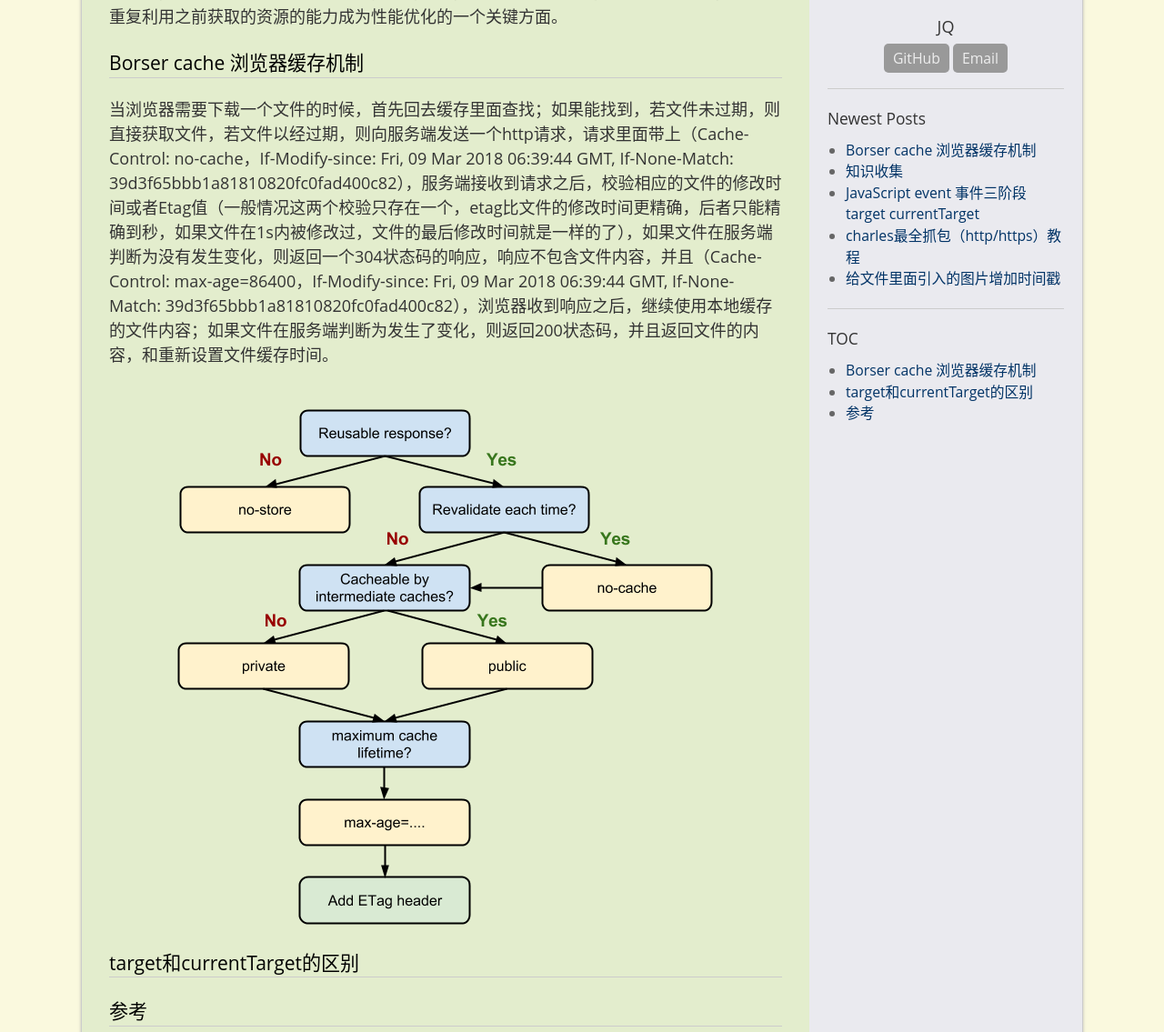
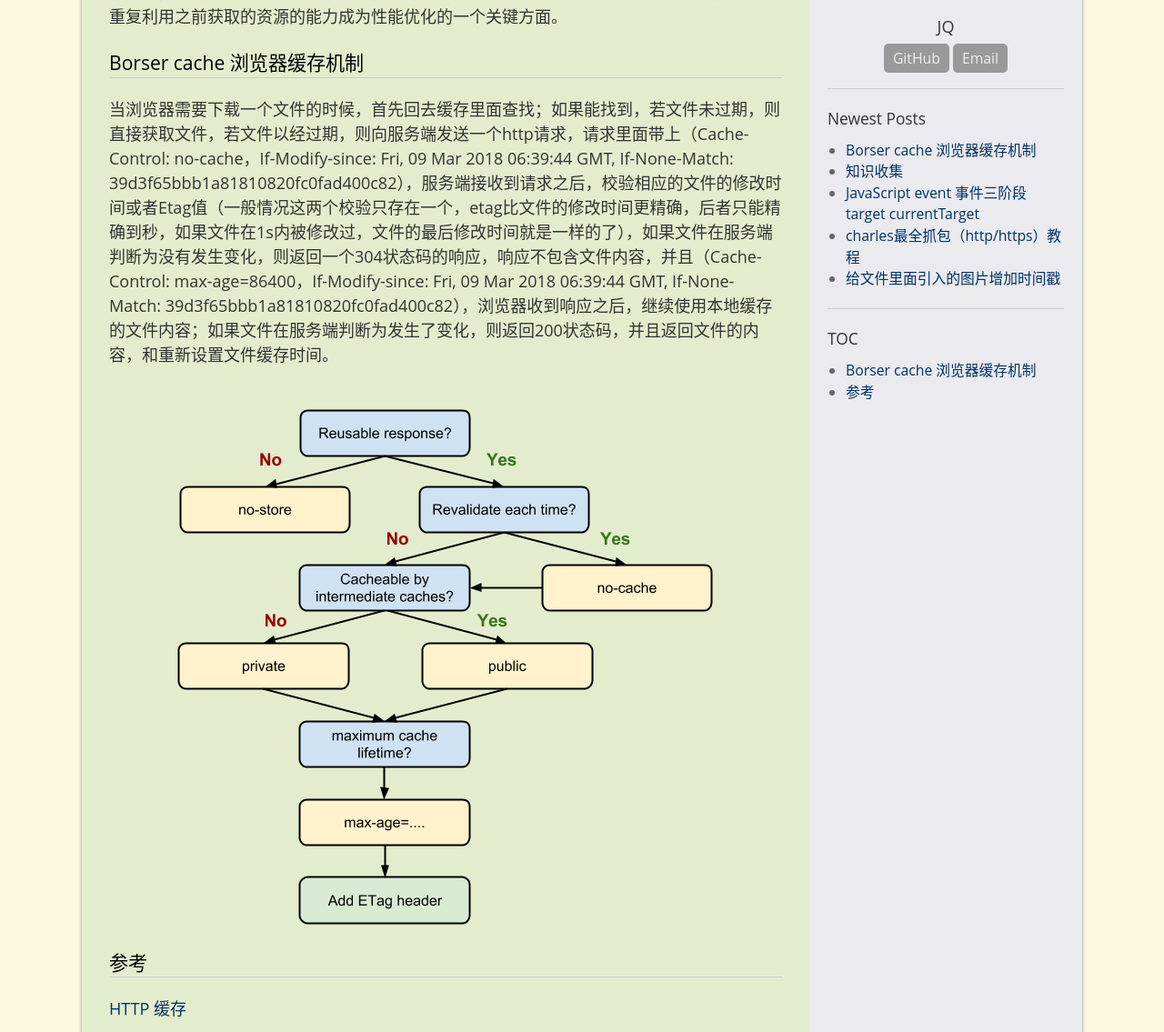
Before and after one commit to jqroom/jqroom.com, a Jekyll site: the page built from docs/_posts/2018-02-28-techstack-broser-cache.md, in a window 1280 px wide and 1400 px high, cut to the strip 265-1400 px from the top of the window. Shown: the whole strip at 91% size. Built offline with Jekyll 4.4.1, drawn with Linux system fonts in a browser that asks for light colours.

Commit message:
feat: 去掉多余的文字

```diff
--- a/docs/_posts/2018-02-28-techstack-broser-cache.md
+++ b/docs/_posts/2018-02-28-techstack-broser-cache.md
@@ -14,8 +14,6 @@
 
 ![](../images/posts/http-cache-decision-tree.png)
 
-### target和currentTarget的区别
-
 ### 参考
 
 [HTTP 缓存](https://developers.google.com/web/fundamentals/performance/optimizing-content-efficiency/http-caching)
```
